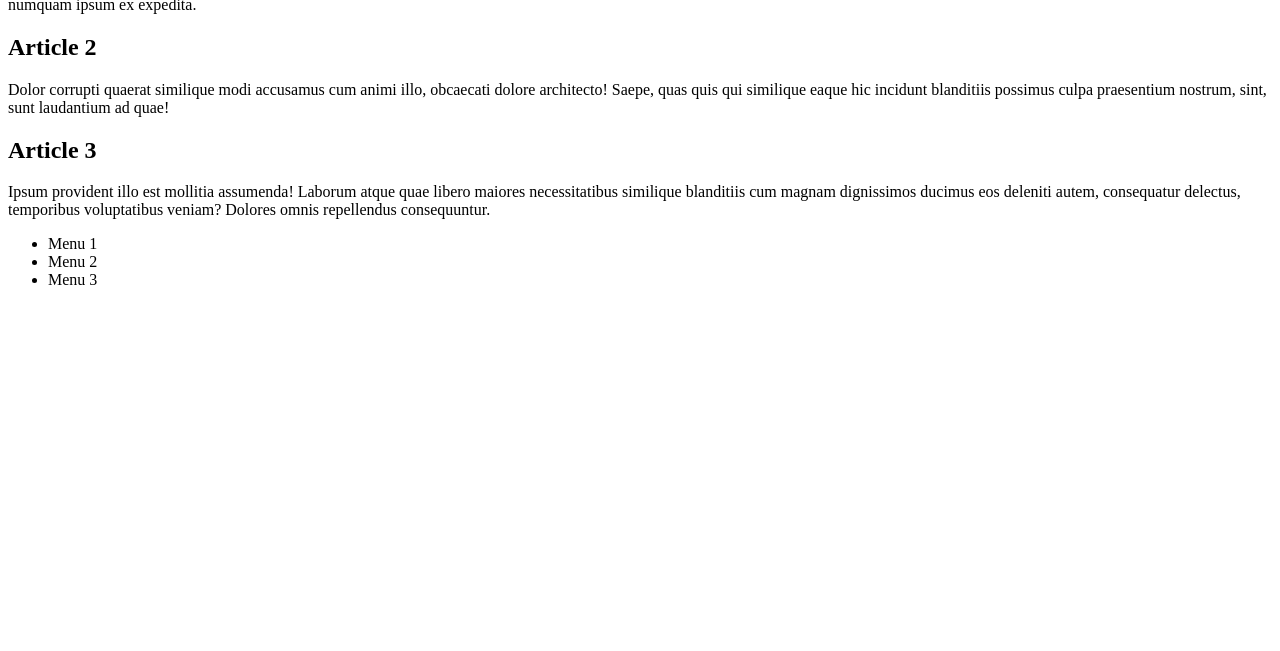
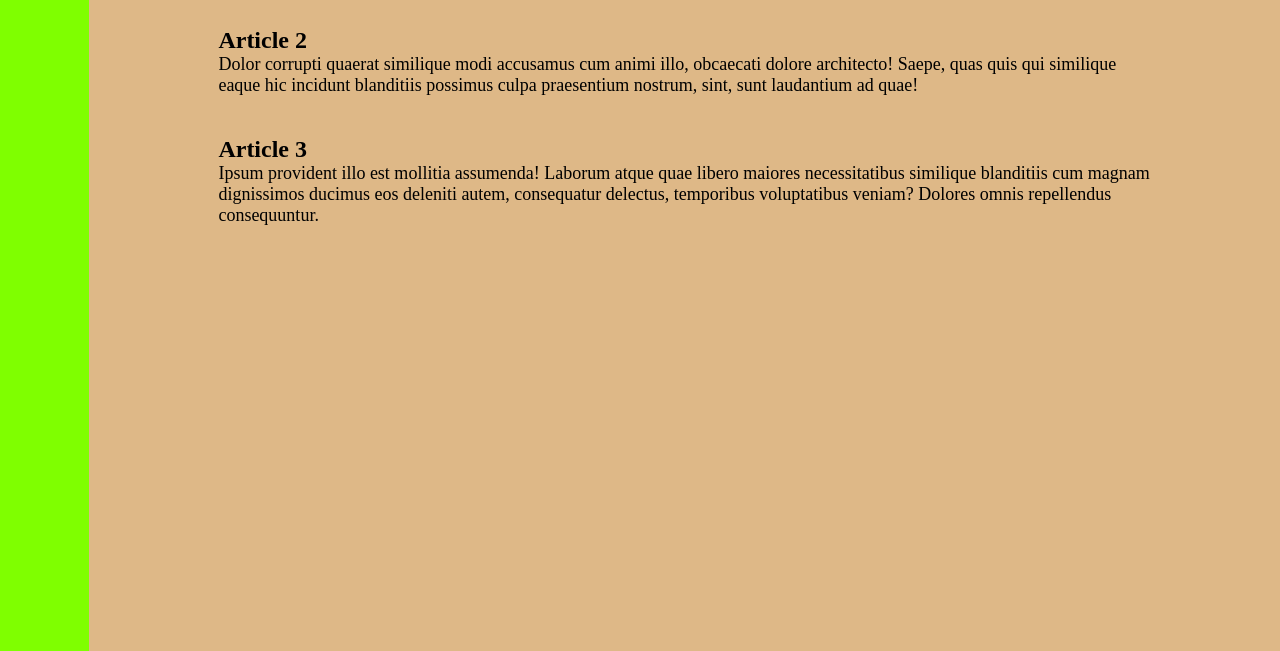
Before and after one commit to rb59s/DWWM-2024-2025, a plain HTML site: page 02-css/10-import/index.html in a window 1280 px wide. Shown: the part 149-800 px from the top of the page. Drawn offline with Linux system fonts and the light colour scheme.

Commit message:
cours import

```diff
--- a/02-css/10-import/style.css
+++ b/02-css/10-import/style.css
@@ -0,0 +1,9 @@
+@import url("./css/default.css");
+@import url("./css/header.css");
+@import url("./css/main.css");
+@import url("./css/footer.css");
+@import url("./css/desktop.css") screen and (min-width: 900px);
+/*
+    Une autre façon de travailler, est de découper son CSS en plusieurs parties et d'importer ces fichiers dans un fichier principal via la @rule "import"
+    Il est aussi possible d'ajouter des media queries à notre import afin de le conditionner.
+*/
```
Also changed, not shown: 02-css/10-import/index.html (+5 -0 lines).
